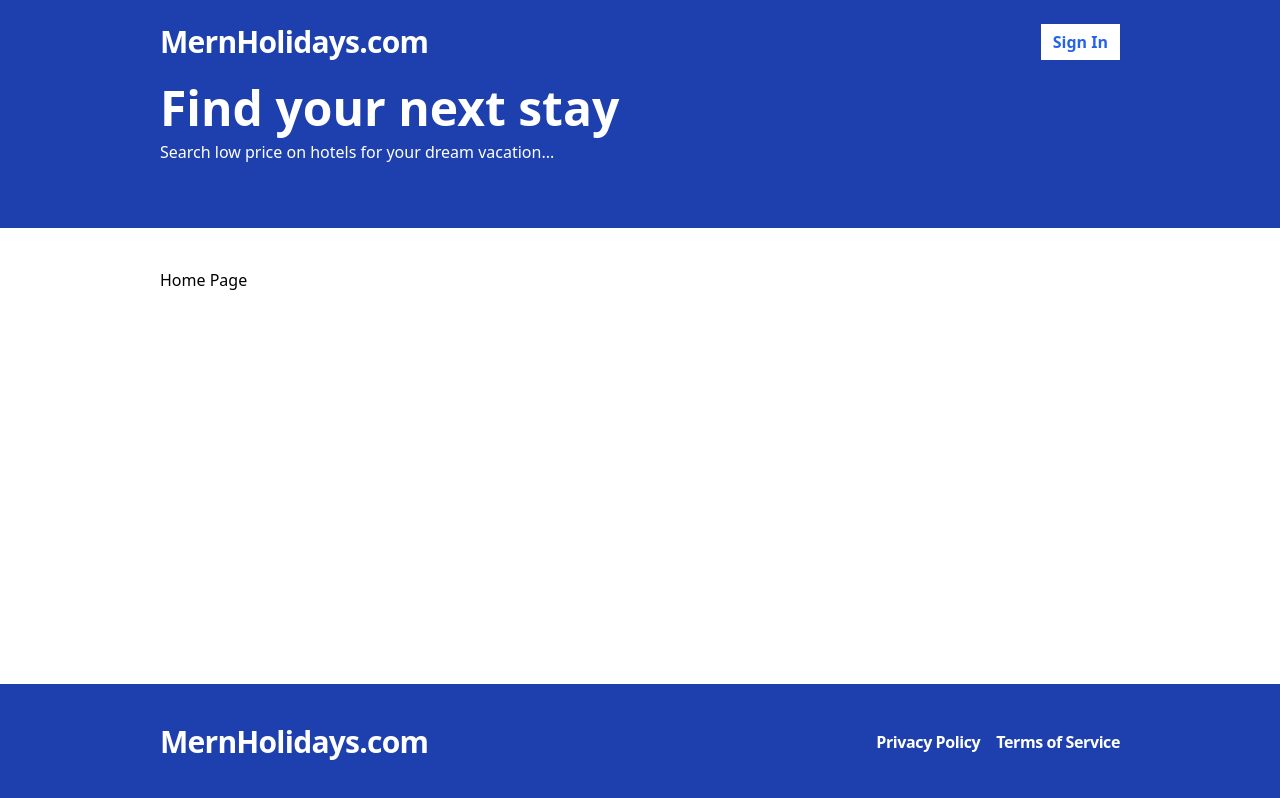
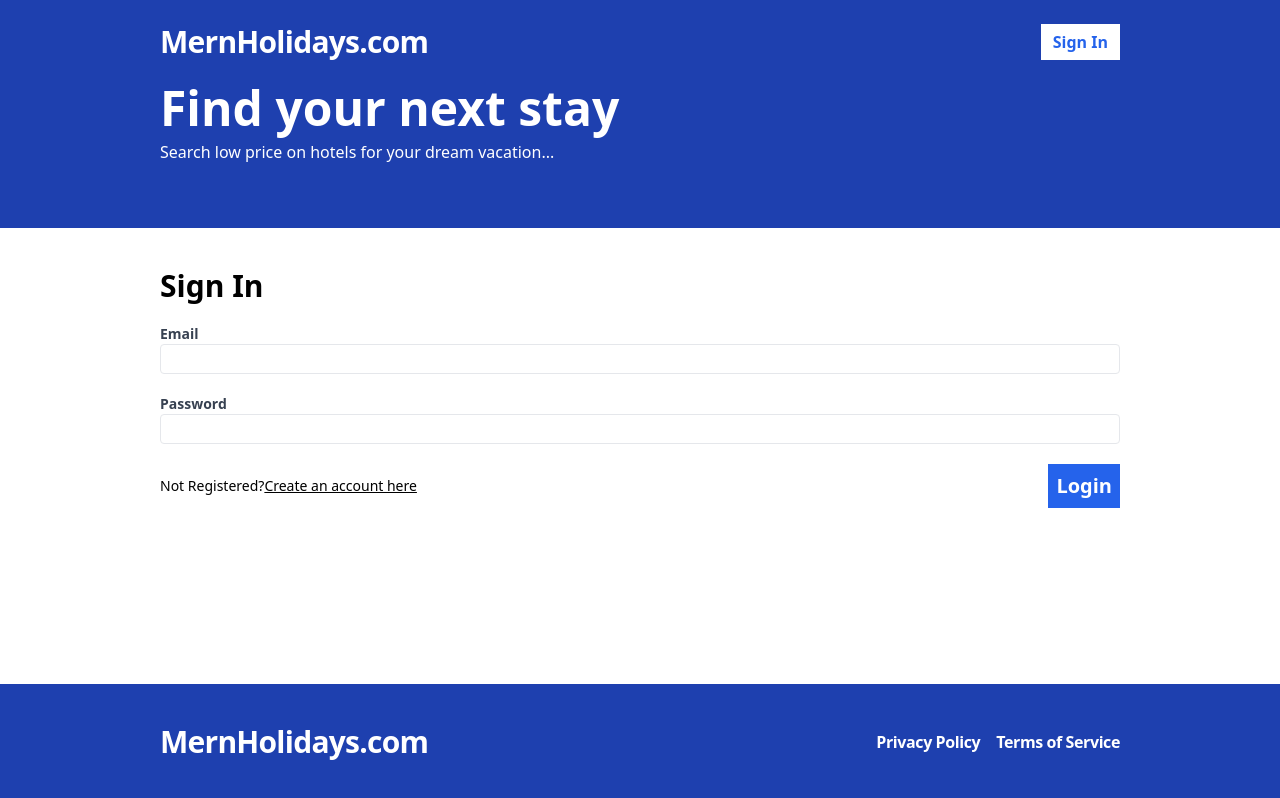
Before and after one commit to Rishap041/mern-hotel-booking, a React (Vite) app in the folder frontend/: page /sign-in in a window 1280 px wide. Before the commit this address led to /. Built offline with nearby package versions, Linux system fonts and the light colour scheme; no server answers.

Commit message:
Sign-in and Sign-out

```diff
--- a/frontend/src/App.tsx
+++ b/frontend/src/App.tsx
@@ -6,6 +6,7 @@
 } from "react-router-dom";
 import Layout from "./layouts/Layout";
 import Register from "./pages/Register";
+import SignIn from "./pages/SignIn";
 
 const App = () => {
   return (
@@ -20,10 +21,10 @@
           }
         />
         <Route
-          path='/search'
+          path='/sign-in'
           element={
             <Layout>
-              <p>Search Page</p>
+              <SignIn/>
             </Layout>
           }
         />
--- a/frontend/src/api-client.ts
+++ b/frontend/src/api-client.ts
@@ -1,4 +1,5 @@
 import { RegisterFormData } from "./pages/Register";
+import { SignInFormData } from "./pages/SignIn";
 const API_BASE_URL = import.meta.env.VITE_API_BASE_URL;
 
 export const register = async (formData: RegisterFormData) => {
@@ -18,6 +19,26 @@
     }
 };
 
+
+export const signIn = async (formData: SignInFormData) => {
+    const response = await fetch(`${API_BASE_URL}/api/auth/login`, {
+        method: "POST",
+        credentials: "include",
+        headers: {
+            "Content-Type": 'application/json',
+        },
+        body: JSON.stringify(formData),
+    })
+
+    const responseBody = await response.json();
+
+    if (!response.ok) {
+        throw new Error(responseBody.message);
+    }
+
+    return responseBody;
+}
+
 export const validateToken = async () => {
     const response = await fetch(`${API_BASE_URL}/api/auth/validate-token`, {
         credentials: "include",
@@ -29,3 +50,14 @@
 
     return response.json();
 };
+
+export const signOut = async () => {
+    const response = await fetch(`${API_BASE_URL}/api/auth/logout`, {
+        credentials: "include",
+        method: "POST",
+    });
+
+    if (!response.ok) {
+        throw new Error("Error during sign out");
+    }
+};
--- a/frontend/src/components/Header.tsx
+++ b/frontend/src/components/Header.tsx
@@ -1,5 +1,6 @@
 import { Link } from "react-router-dom"
 import { useAppContext } from "../contexts/AppContext"
+import SignOutbutton from "./SignOutbutton";
 
 const Header = () => {
     const { isLoggedIn } = useAppContext();
@@ -12,9 +13,9 @@
                 <span className="flex space-x-2">
                     {
                         isLoggedIn ? (<>
-                            <Link to="/my-booking" className="flex items-center text-blue-600 px-3 font-bold hover:bg-gray-100 bg-white">My Booking</Link>
-                            <Link to="/my-hotels" className="flex items-center text-blue-600 px-3 font-bold hover:bg-gray-100 bg-white">My Hotels</Link>
-                            <button className="flex items-center text-blue-600 px-3 font-bold hover:bg-gray-100 bg-white">Sign out</button>
+                            <Link to="/my-booking" className="flex items-center text-white px-3 font-bold hover:bg-blue-600">My Booking</Link>
+                            <Link to="/my-hotels" className="flex items-center text-white px-3 font-bold hover:bg-blue-600">My Hotels</Link>
+                            <SignOutbutton />
                         </>
                         ) : (
 
--- /dev/null
+++ b/frontend/src/components/SignOutbutton.tsx
@@ -0,0 +1,33 @@
+import { useMutation, useQueryClient } from "react-query";
+import * as apiClient from "../api-client";
+import { useAppContext } from "../contexts/AppContext";
+
+const SignOutButton = () => {
+    const queryClient = useQueryClient();
+    const { showToast } = useAppContext();
+
+    const mutation = useMutation(apiClient.signOut, {
+        onSuccess: async () => {
+            await queryClient.invalidateQueries("validateToken");
+            showToast({ message: "Signed Out!", type: "SUCCESS" });
+        },
+        onError: (error: Error) => {
+            showToast({ message: error.message, type: "ERROR" });
+        },
+    });
+
+    const handleClick = () => {
+        mutation.mutate();
+    };
+
+    return (
+        <button
+            onClick={handleClick}
+            className="text-blue-600 px-3 font-bold bg-white hover:bg-gray-100 "
+        >
+            Sign Out
+        </button>
+    );
+};
+
+export default SignOutButton;
--- a/frontend/src/pages/Register.tsx
+++ b/frontend/src/pages/Register.tsx
@@ -1,5 +1,5 @@
 import { useForm } from "react-hook-form"
-import { useMutation } from "react-query";
+import { useMutation, useQueryClient } from "react-query";
 import * as apiClient from "../api-client"
 import { useAppContext } from "../contexts/AppContext";
 import { useNavigate } from "react-router-dom";
@@ -12,6 +12,7 @@
     confirmPassword: string;
 }
 const Register = () => {
+    const queryClient = useQueryClient();
     const navigate = useNavigate();
     const { showToast } = useAppContext();
 
@@ -22,9 +23,10 @@
     } = useForm<RegisterFormData>();
 
     const mutation = useMutation(apiClient.register, {
-        onSuccess: () => {
+        onSuccess: async () => {
             showToast({ message: "Registration succesful!", type: "SUCCESS" });
-            navigate("/")
+            await queryClient.invalidateQueries("validateToken");
+            navigate("/");
         },
         onError: (error: Error) => {
             showToast({ message: error.message, type: "ERROR" });
--- /dev/null
+++ b/frontend/src/pages/SignIn.tsx
@@ -0,0 +1,77 @@
+import { useForm } from "react-hook-form";
+import { useMutation, useQueryClient } from "react-query";
+import * as apiClient from "../api-client";
+import { useAppContext } from "../contexts/AppContext";
+import { Link, useNavigate } from "react-router-dom";
+
+export type SignInFormData = {
+    email: string;
+    password: string;
+}
+
+const SignIn = () => {
+    const { register, formState: { errors }, handleSubmit } = useForm<SignInFormData>();
+    const { showToast } = useAppContext();
+    const navigate = useNavigate();
+    const queryClient = useQueryClient();
+    const mutation = useMutation(apiClient.signIn, {
+        onSuccess: async () => {
+            showToast({ message: "Sign in successful!", type: "SUCCESS" });
+            await queryClient.invalidateQueries("validateToken");
+            navigate("/");
+        },
+        onError: (error: Error) => {
+            showToast({ message: error.message, type: "ERROR" });
+        }
+    });
+
+    const onSubmit = handleSubmit((data) => {
+        mutation.mutate(data);
+    })
+    return (
+        <form className="flex flex-col gap-5" onSubmit={onSubmit}>
+            <h2 className="text-3xl font-bold">Sign In</h2>
+
+            <label className="text-gray-700 text-sm font-bold flex-1">
+                Email
+                <input type="email" className="border rounded w-full py-1 px-2 font-normal"
+                    {...register("email", { required: "This field is required!" })}
+                />
+                {errors.email && (
+                    <span className="text-red-500">{errors.email.message}</span>
+                )}
+            </label>
+            <label className="text-gray-700 text-sm font-bold flex-1">
+                Password
+                <input type="password" className="border rounded w-full py-1 px-2 font-normal"
+                    {...register("password", {
+                        required: "This field is required!",
+                        minLength: {
+                            value: 6,
+                            message: "Password must be at least 6 characters"
+                        }
+                    })}
+                />
+                {errors.password && (
+                    <span className="text-red-500">{errors.password.message}</span>
+                )}
+            </label>
+            <span className="flex items-center justify-between">
+                <span className="text-sm">
+                    Not Registered?
+                    <Link className="underline" to="/register">
+                        Create an account here
+                    </Link>
+                </span>
+                <button
+                    type="submit"
+                    className="bg-blue-600 text-white p-2 font-bold hover:bg-blue-500 text-xl"
+                >
+                    Login
+                </button>
+            </span>
+        </form>
+    )
+}
+
+export default SignIn
```
Also changed, not shown: 1 other file (tests, documents, lock files or other folders).
